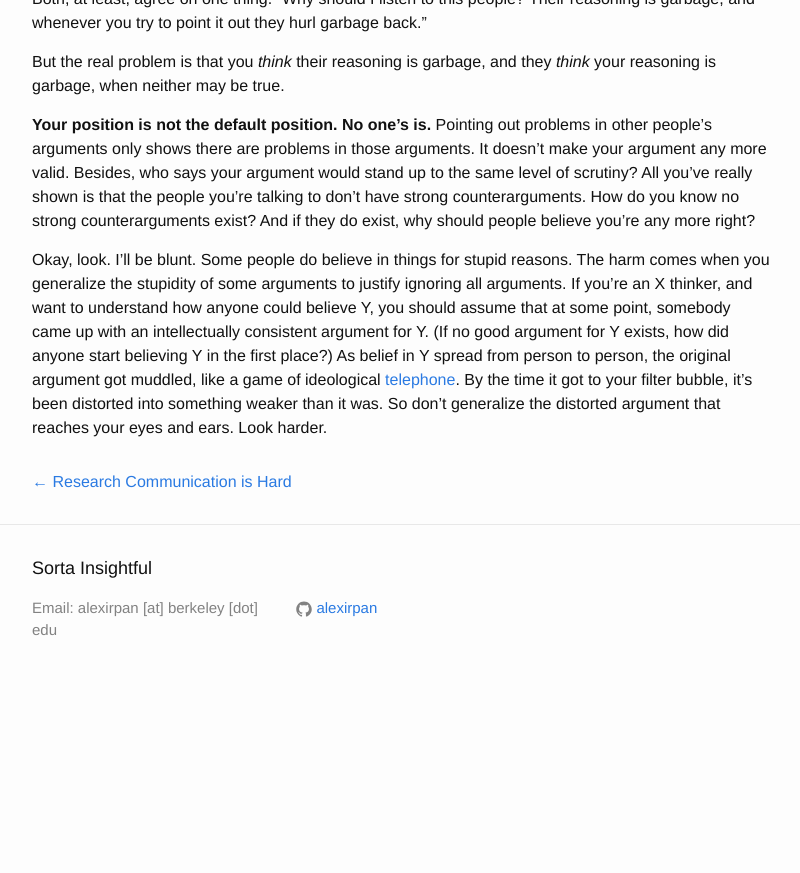
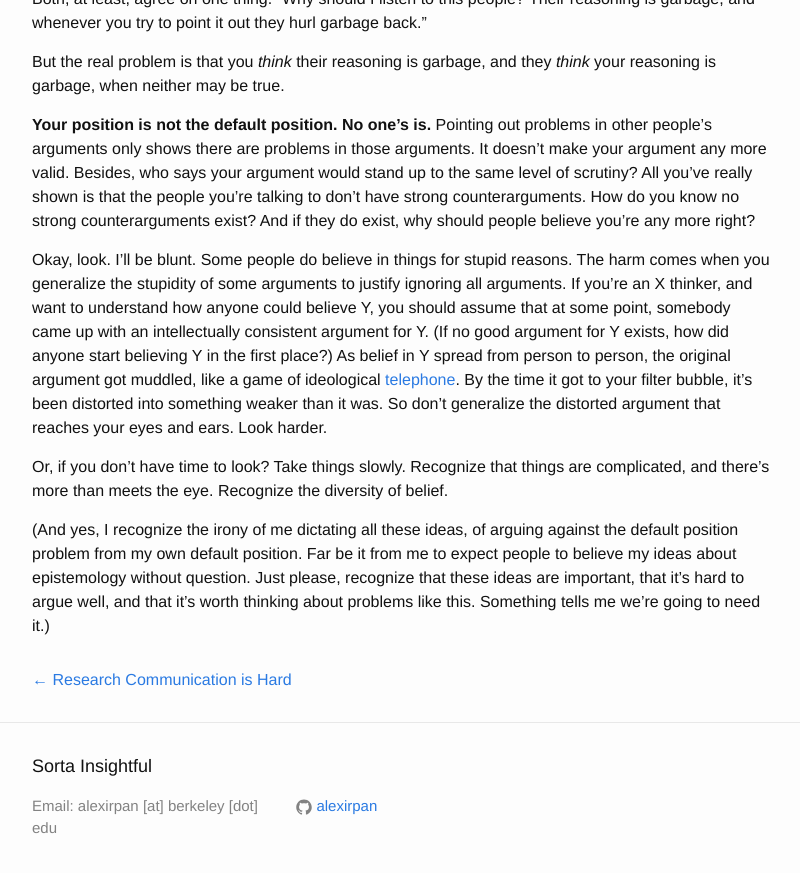
Before and after one commit to alexirpan/alexirpan.github.io, a Jekyll site: the page built from _posts/2017-01-31-default-argument.markdown, in a window 1280 px wide and 900 px high, scrolled down 734 px. Shown: the top 873 px of the window, without its empty margins (238-1038 px from the left). Built offline with Jekyll 4.4.1, drawn with Linux system fonts in a browser that asks for light colours; before the commit the page ends 1436 px from its top, so only the background shows below that.

Commit message:
Good enough, done.

```diff
--- a/_posts/2017-01-31-default-argument.markdown
+++ b/_posts/2017-01-31-default-argument.markdown
@@ -56,3 +56,14 @@ ideological [telephone](https://en.wikipedia.org/wiki/Chinese_whispers).
 By the time it got to your filter bubble, it's been distorted
 into something weaker than it was. So don't generalize the
 distorted argument that reaches your eyes and ears. Look harder.
+
+Or, if you don't have time to look? Take things slowly. Recognize that things
+are complicated, and there's more than meets the eye.
+Recognize the diversity of belief.
+
+(And yes, I recognize the irony of me dictating all these ideas, of arguing
+against the default position problem from my own default position.
+Far be it from me to expect people to believe my ideas about epistemology
+without question. Just please, recognize that these ideas are important,
+that it's hard to argue well, and that it's worth thinking about problems
+like this. Something tells me we're going to need it.)
```
